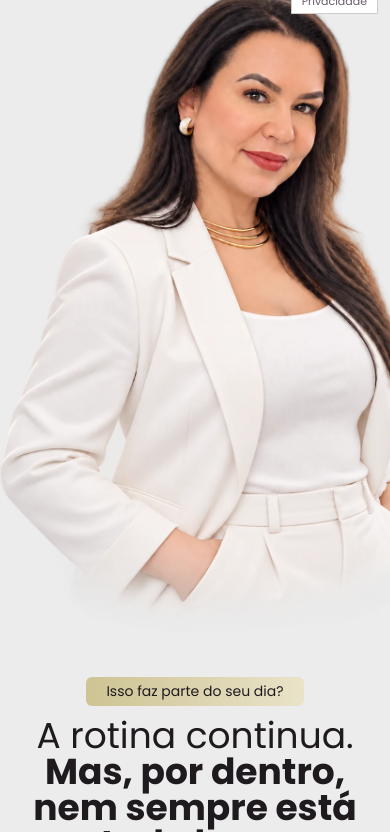
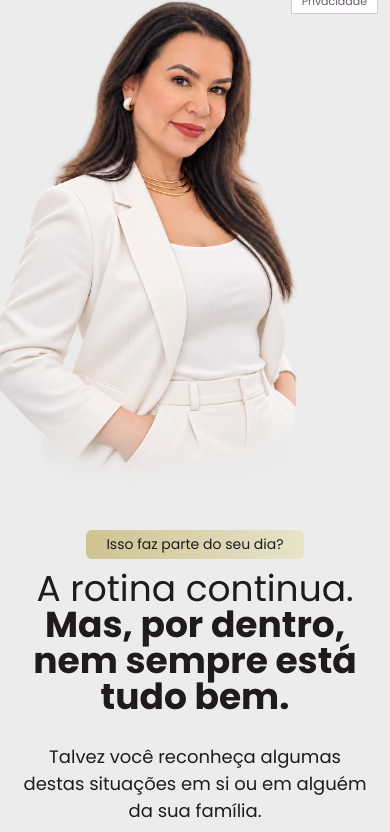
Before and after one commit to t0non/lpLeticiaAragao, a website: page index.html in a window 390 px wide. Shown: the part 830-1662 px from the top of the page. Drawn offline with Linux system fonts and the light colour scheme.

Commit message:
fix(mobile): diminuir tamanho da hero e posicionar a esquerda no mobile

```diff
--- a/index.html
+++ b/index.html
@@ -205,7 +205,8 @@
   <!-- ═══════════════════════════════════════════════════════════
        PERFORMANCE: Preload hero image, fontes e recursos críticos
   ═══════════════════════════════════════════════════════════ -->
-  <link rel="preload" as="image" href="./assets/images/image_hero_opt.webp" type="image/webp">
+  <link rel="preload" as="image" href="./assets/images/image_hero_mobile_opt.webp" type="image/webp" media="(max-width: 767px)">
+  <link rel="preload" as="image" href="./assets/images/image_hero.png" media="(min-width: 768px)">
   <link rel="preconnect" href="https://api.whatsapp.com">
 
   <!-- Favicon e ícones -->
@@ -230,8 +231,8 @@
         <a class="cta" data-contact href="https://api.whatsapp.com/send?phone=5532988042418">Quero agendar meu atendimento<i data-lucide="circle-arrow-right" aria-hidden="true"></i></a>
       </div>
       <picture>
-        <source srcset="./assets/images/image_hero_opt.webp" type="image/webp">
-        <img class="mobile-photo" src="./assets/images/image_hero.png" alt="Letícia Nogueira Aragão, psicóloga em Belo Horizonte" fetchpriority="high" width="1122" height="1402">
+        <source srcset="./assets/images/image_hero_mobile_opt.webp" type="image/webp">
+        <img class="mobile-photo" src="./assets/images/image_hero_mobile.png" alt="Letícia Nogueira Aragão, psicóloga em Belo Horizonte" fetchpriority="high" width="882" height="1402">
       </picture>
     </section>
 
--- a/styles.css
+++ b/styles.css
@@ -246,7 +246,7 @@ dialog::backdrop { background: #1e1a1ed9; }
   .hero .cta { margin-top: 36px; }
   .mobile-photo { display: block; height: auto; width: 100%; aspect-ratio: 550 / 430; object-fit: cover; object-position: center bottom; margin-top: 15px; }
   .hero picture, .integral picture, .biography picture { display: block; overflow: hidden; width: 100%; }
-  .hero .mobile-photo { margin-top: 0; width: 135%; max-width: none; margin-left: -30%; aspect-ratio: 1122 / 1402; object-fit: contain; }
+  .hero .mobile-photo { width: 80%; max-width: 320px; margin: 15px auto 0 -15px; aspect-ratio: 882 / 1402; object-fit: contain; }
   .integral .mobile-photo { width: 130%; max-width: none; margin-left: -3%; margin-top: 25px; aspect-ratio: 1448 / 1086; object-fit: contain; }
   .biography .mobile-photo { width: 138%; max-width: none; margin-left: -9%; margin-top: 30px; aspect-ratio: 1448 / 1086; object-fit: contain; }
   .challenges { min-height: 0; padding-top: 45px; }
```
Also changed, not shown: assets/images/image_hero_mobile.png (added), assets/images/image_hero_mobile_opt.webp (added).
